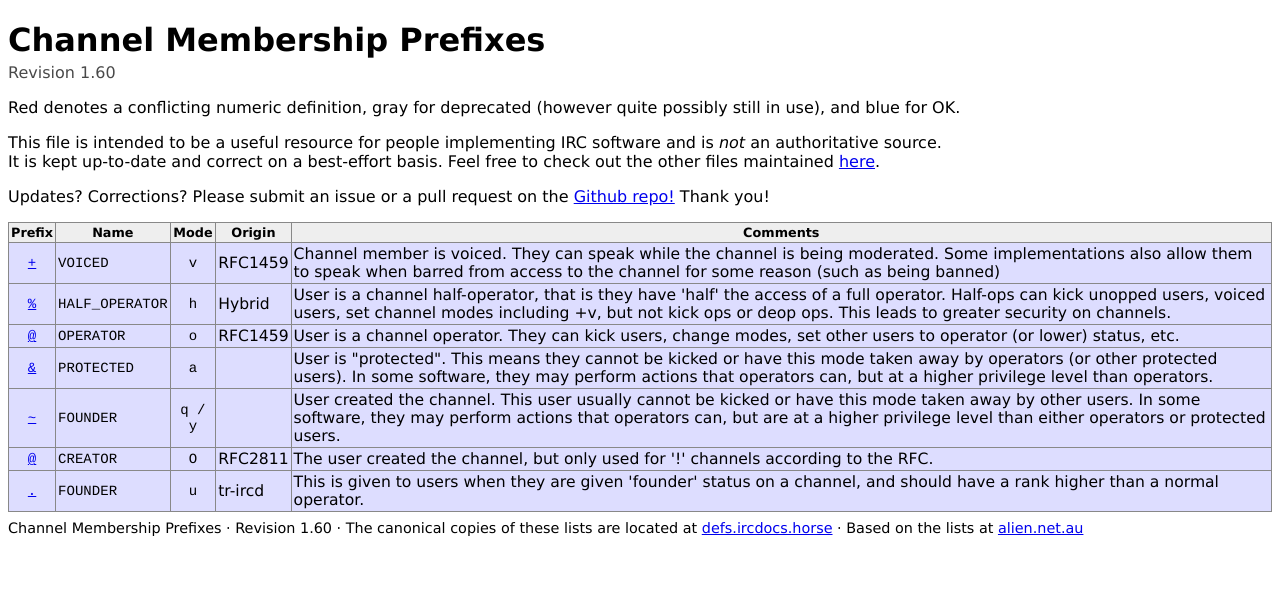
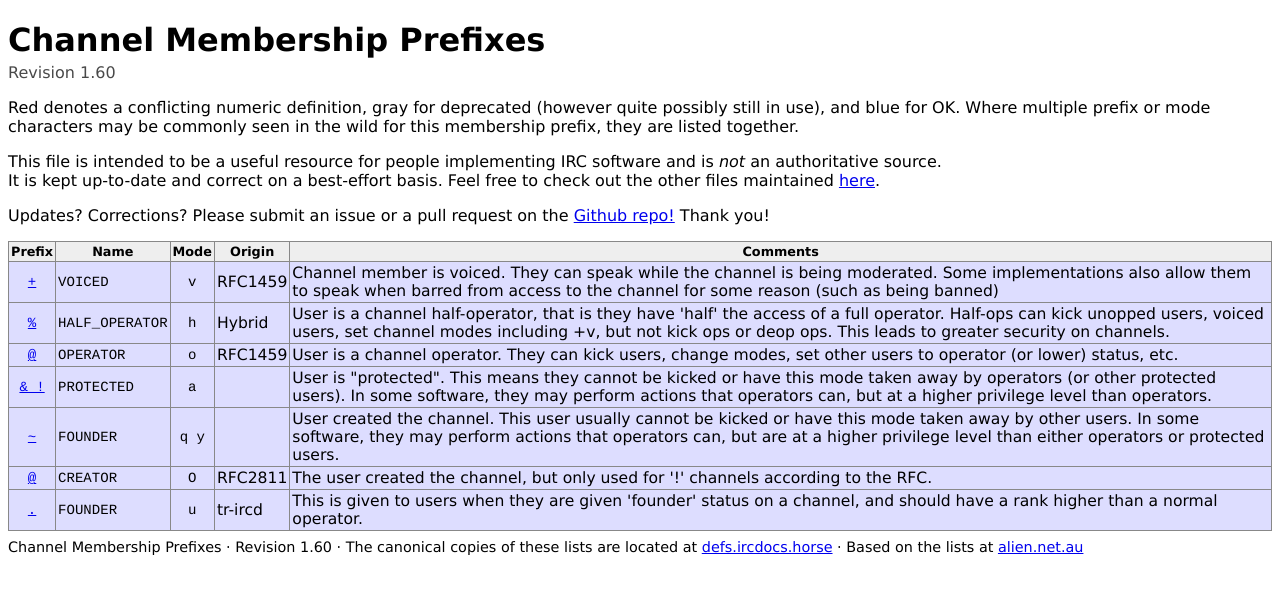
Before and after one commit to ircdocs/irc-defs, a Jekyll site: the page built from defs/chanmembers.html, in a window 1280 px wide. Shown: the top 594 px of the page. Built offline with Jekyll 4.4.1, drawn with Linux system fonts in a browser that asks for light colours.

Commit message:
chanmembers: Clean up multiple prefix / mode characters, add note explaining it

```diff
--- a/_data/chanmembers.yaml
+++ b/_data/chanmembers.yaml
@@ -22,7 +22,9 @@ page:
     extra: >
         <p>
             Red denotes a conflicting numeric definition, gray for deprecated
-            (however quite possibly still in use), and blue for OK.
+            (however quite possibly still in use), and blue for OK. Where
+            multiple prefix or mode characters may be commonly seen in the wild
+            for this membership prefix, they are listed together.
         </p>
 
 table:
@@ -109,7 +111,7 @@ values:
 
     -
         name: PROTECTED
-        prefixchar: "&"
+        prefixchar: "& !"
         mode: a
         origin:
         comment: >
@@ -121,7 +123,7 @@ values:
     -
         name: FOUNDER
         prefixchar: "~"
-        mode: q / y
+        mode: q y
         origin:
         comment: >
             User created the channel. This user usually cannot be kicked
```
